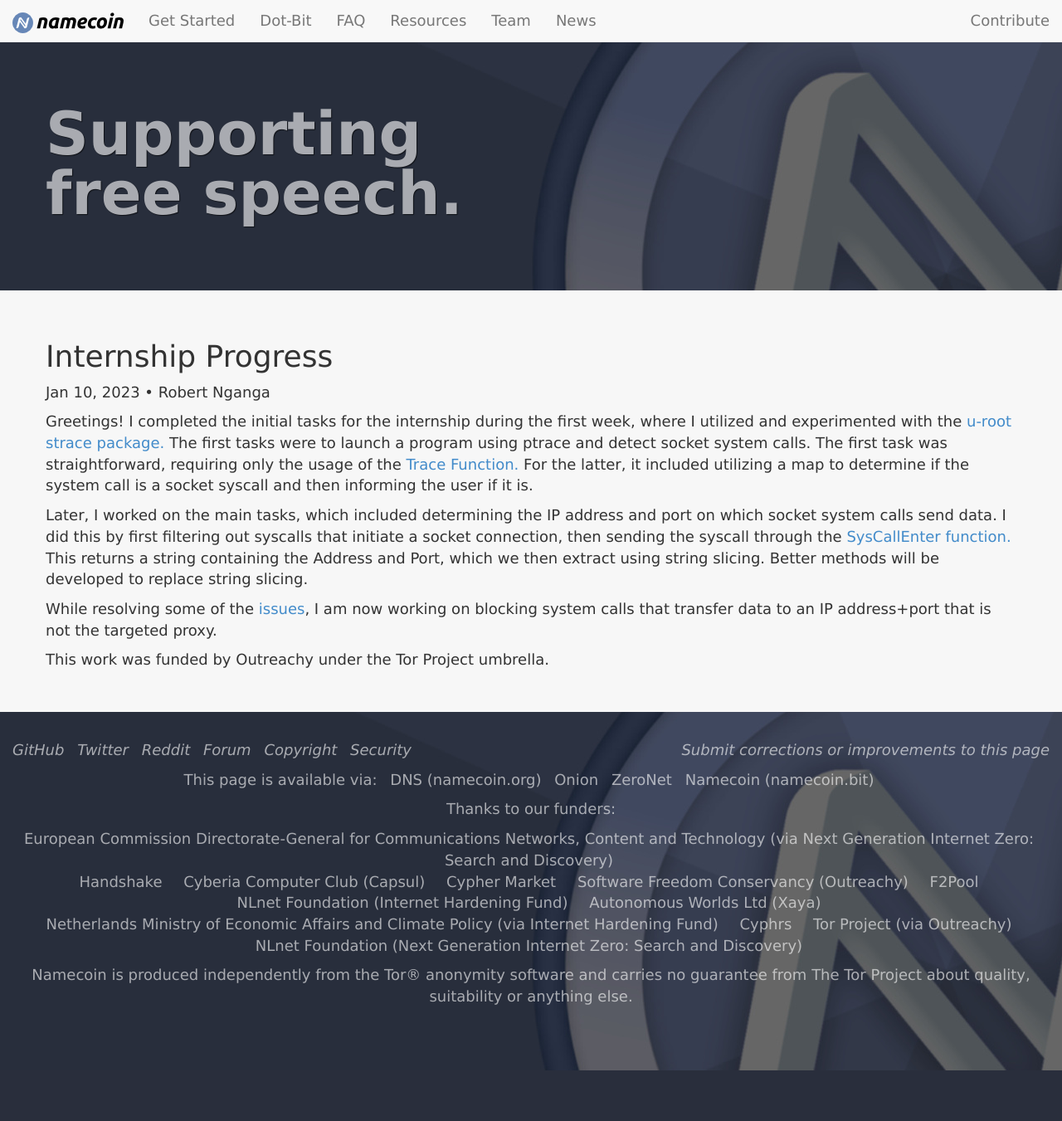
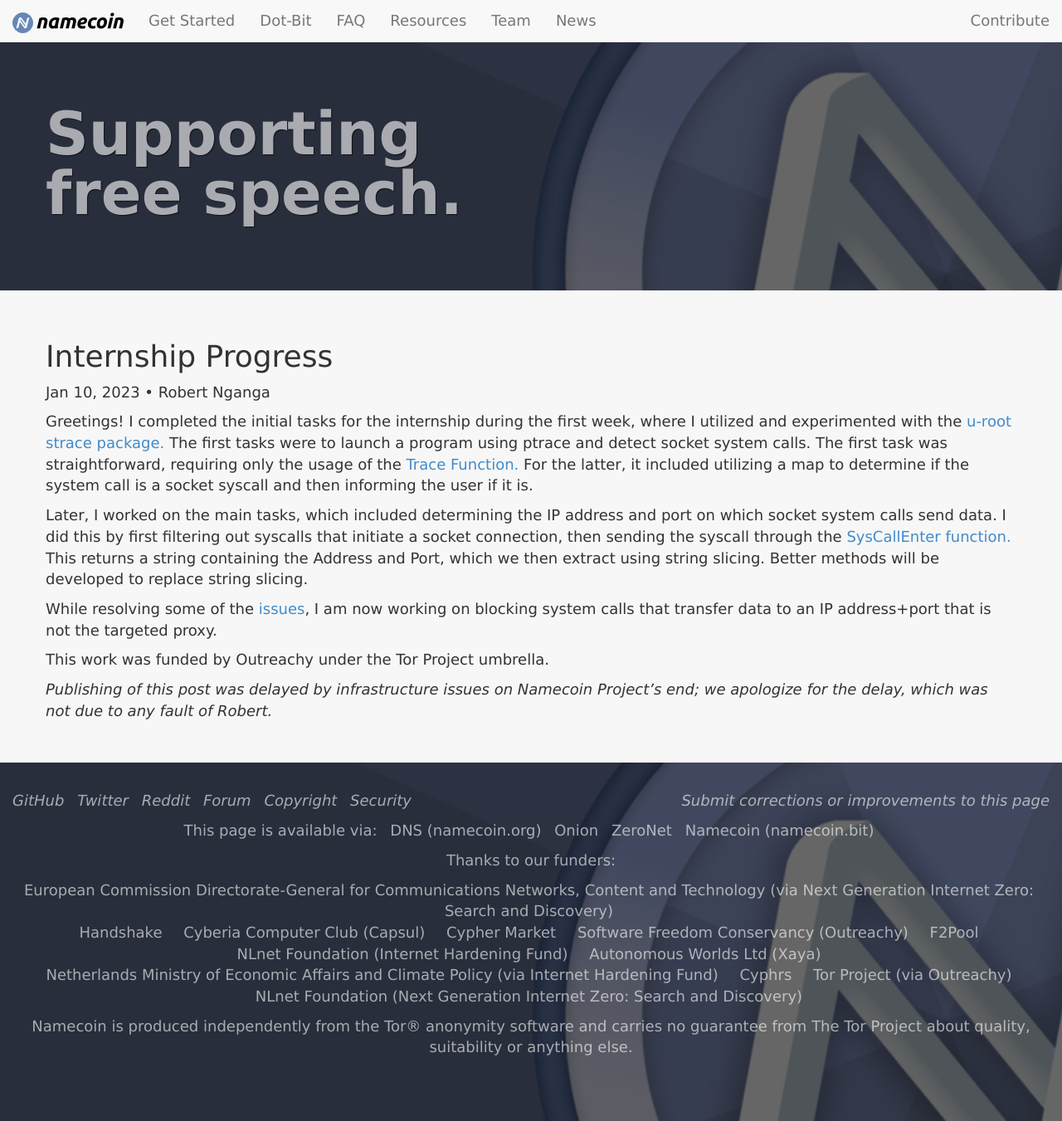
Before and after one commit to JeremyRand/namecoin.org, a Jekyll site: the page built from _posts/2023-01-10-week-one-of-internship-robert-nganga.md, in a window 1280 px wide and 1351 px high. Shown: the whole window at 83% size. Built offline with Jekyll 4.4.1, drawn with Linux system fonts in a browser that asks for light colours.

Commit message:
Note delay in publishing 73e368831f686d3b3beb25777db197d80a6af6dc

```diff
--- a/_posts/2023-01-10-week-one-of-internship-robert-nganga.md
+++ b/_posts/2023-01-10-week-one-of-internship-robert-nganga.md
@@ -12,3 +12,5 @@ Later, I worked on the main tasks, which included determining the IP address and
 While resolving some of the [issues](https://github.com/namecoin/heteronculous-horklump/issues), I am now working on blocking system calls that transfer data to an IP address+port that is not the targeted proxy.
 
 This work was funded by Outreachy under the Tor Project umbrella.
+
+*Publishing of this post was delayed by infrastructure issues on Namecoin Project's end; we apologize for the delay, which was not due to any fault of Robert.*
```
